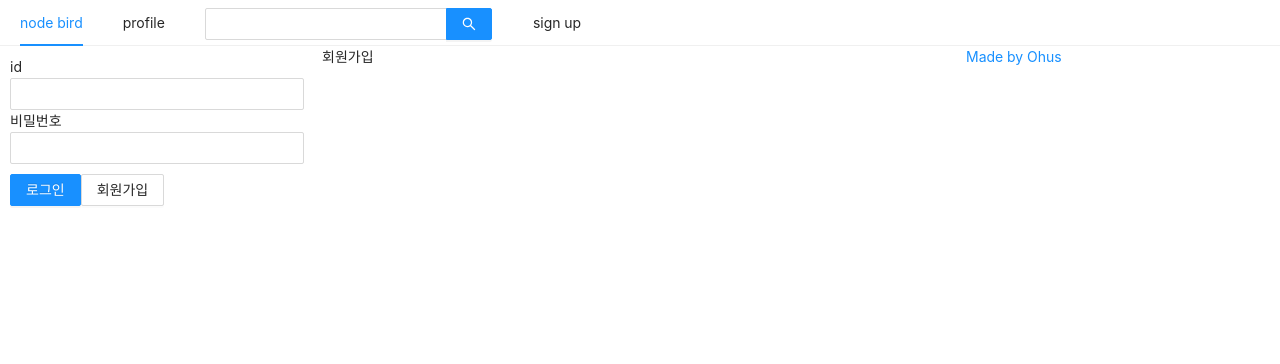
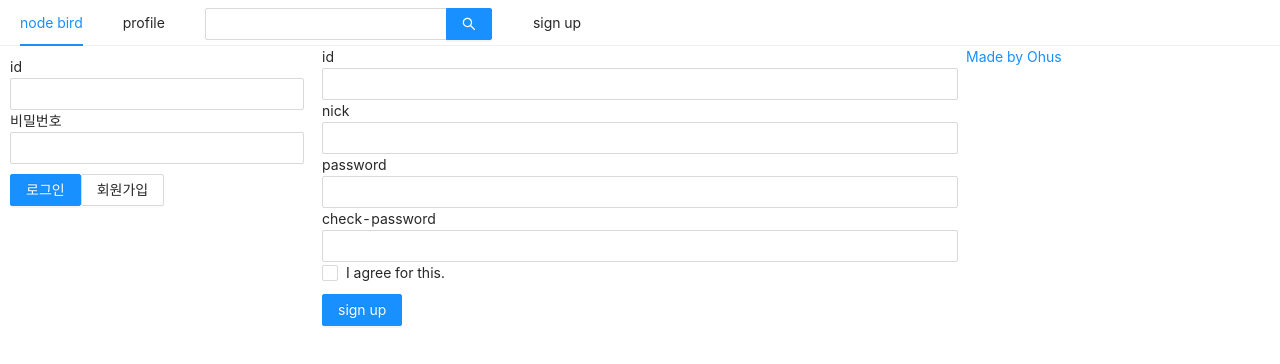
Before and after one commit to groovejumat/react-nodebird, a Next.js app: page /signup in a window 1280 px wide. Shown: the top 364 px of the page. Built offline with nearby package versions, Linux system fonts and the light colour scheme.

Commit message:
20201002

```diff
--- a/components/LoginForm.js
+++ b/components/LoginForm.js
@@ -2,6 +2,8 @@
 import { Form, Input, Button } from 'antd';
 import Link from 'next/link'; //라우터 역할
 import styled from 'styled-components';
+import PropTypes from 'prop-types'
+import useInput from '../hooks/useInput';
 
 // div컴포넌트이면서, ``태그안의 css가 적용되어진, Buttonwrapper라는 컴포넌트를 만든다.
 const ButtonWrapper = styled.div`
@@ -15,16 +17,8 @@
 
 
 const LoginForm = ({ setIsLoggedIn }) => {
-    const [id, setId] = useState('');
-    const [password, setPassword] = useState('');
-
-    const onChangeId = useCallback((e) => {
-        setId(e.target.value);
-    }, []);
-
-    const onChangePassword = useCallback((e) => {
-        setPassword (e.target.value);
-    }, []);
+    const [id, onChangeId] = useInput('');
+    const [password, onChangePassword] = useInput('');
 
     const onSubmitForm = useCallback(() => {
         console.log(id, password);
@@ -58,4 +52,8 @@
     );
 }
 
+LoginForm.propTypes = {
+    setIsLoggedIn: PropTypes.func.isRequired,
+};
+
 export default LoginForm;
--- /dev/null
+++ b/hooks/useInput.js
@@ -0,0 +1,9 @@
+import { useState, useCallback } from 'react';
+
+export default (initialValue = null) => {
+    const [value, setValue] = useState(initialValue);
+    const handler = useCallback((e) => {
+        setValue(e.target.value);
+    },[]);
+    return [value, handler];
+}
--- a/pages/profile.js
+++ b/pages/profile.js
@@ -1,8 +1,12 @@
 import React from 'react'; // 해도 되고 안해두 된다. 알아서 처리해 줌.
 import Head from 'next/head'
 import AppLayout from '../components/AppLayout';
+import NicknameEditForm from "../components/NicknameEditForm";
+import FollowList from "../components/FollowList";
 
 const Profile = () => {
+    const followerList = [{ nickname: '제로초'},{ nickname: '느그'},{ nickname: '에미'}];
+    const followingList = [{ nickname: '제로초'},{ nickname: '느그'},{ nickname: '에미'}];
     return (
       <>
             <Head>
--- a/pages/signup.js
+++ b/pages/signup.js
@@ -1,16 +1,88 @@
-import React from 'react'; // 해도 되고 안해두 된다. 알아서 처리해 줌.
+import React, { useCallback, useState } from 'react'; // 해도 되고 안해두 된다. 알아서 처리해 줌.
 import Head from 'next/head';
+import { Form, Input, Checkbox, Button } from 'antd';
+import styled from 'styled-components';
+
 import AppLayout from '../components/AppLayout';
+import useInput from '../hooks/useInput';
+
+const ErrorMessage = styled.div`
+    color: red;
+`;
 
 const Signup = () => {
+    const [id, onChangeId] = useInput('');
+    const [nickname, onChangeNickname] = useInput('');
+    const [password, onChangePassword] = useInput('');
+
+    const [passwordCheck, setPasswordCheck]= useState('');
+    const [passwordError, setPasswordError]= useState(false);
+    const onChangePasswordCheck = useCallback((e) => {
+        setPasswordCheck(e.target.value);
+        setPasswordError(e.target.value !== password);
+    }, [password]);
+
+    const [term, setTerm]= useState('');
+    const [termError, setTermError]= useState(false);
+    const onChangeTerm = useCallback((e) => {
+        setTerm(e.target.checked);
+        setTermError(false);
+    }, []);
+
+    // 폼을 제출할때는 onfinish이벤트가 호출되어 집니다. e.preventdefault를 할 필요는 없다
+    // 사용자 인풋은 여러번 체크하는 것이 좋다. submit버튼을 눌렀을 때에 최종 확인 시작
+    const onSubmit = useCallback(()=>{
+        if (password !== passwordCheck) {
+            return setPasswordError(true);
+        }
+        if (!term) {
+            return setTermError(true);
+        }
+        console.log(id, nickname, password)
+    }, [password,passwordCheck,term]);
     return (
-        <>
+        <AppLayout>
               <Head>
                   <meta charSet="utf-8"/>
                   <title>signup | NodeBird</title>
               </Head>
-              <AppLayout>회원가입</AppLayout>
-        </>
+              <Form onFinish={onSubmit}>
+                  <div>
+                      <label htmlFor="user-id">id</label>
+                      <br />
+                      <Input name="user-id" value={id} required onChange={onChangeId} />
+                  </div>
+                  <div>
+                      <label htmlFor="user-nick">nick</label>
+                      <br />
+                      <Input name="user-nick" value={nickname} required onChange={onChangeNickname} />
+                  </div>
+                  <div>
+                      <label htmlFor="user-password">password</label>
+                      <br />
+                      <Input name="user-password" type="password" value={password} required onChange={onChangePassword} />
+                  </div>
+                  <div>
+                      <label htmlFor="user-password-check">check-password</label>
+                      <br />
+                      <Input
+                        name="user-password-check"
+                        type="password"
+                        value={passwordCheck}
+                        required
+                        onChange={onChangePasswordCheck}
+                      />
+                      {passwordError && <ErrorMessage>password is invalid</ErrorMessage>}
+                  </div>
+                  <div>
+                      <Checkbox name="user-term" checked={term} onChange={onChangeTerm}>I agree for this.</Checkbox>
+                      {termError && <ErrorMessage>I have to agree.</ErrorMessage>}
+                  </div>
+                  <div style={{ marginTop:10}}>
+                    <Button type="primary" htmlType="submit">sign up</Button>
+                  </div>
+              </Form>
+        </AppLayout>
       );
 };
 
```
Also changed, not shown: components/FollowList.js (+29 -1 lines).
